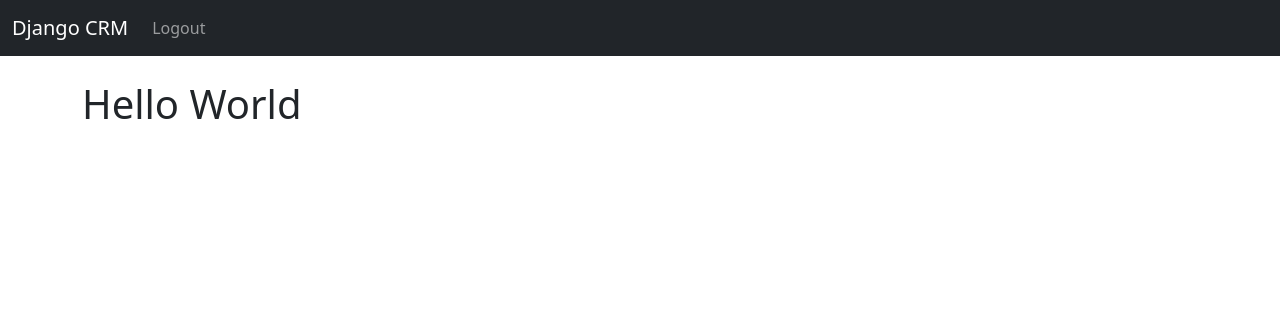
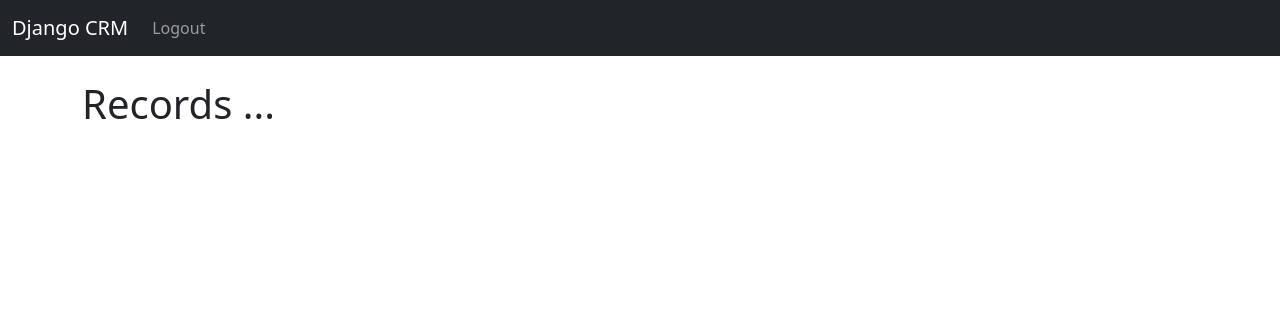
Before and after one commit to IYAS-Zawde/Django-CRM, a Django app: page / in a window 1280 px wide. Shown: the top 316 px of the page. Run offline with Django 5.2, Linux system fonts and the light colour scheme; the visitor is signed in with stand-in values (Sample User, id 1); data that the repository does not hold is empty.

Commit message:
View records

```diff
--- a/website/templates/home.html
+++ b/website/templates/home.html
@@ -3,7 +3,12 @@
 {% block content %}
 
 {% if user.is_authenticated %}
-<h1>Hello World</h1>
+<h1>Records ...</h1>
+{% if records %}
+  {% for record in records %}
+    {{record.id}} || {{ record }} <br/>
+  {% endfor %}
+{% endif %}
 
 {% else %}
 <div class="col-md-6 offset-md-3">
--- a/website/views.py
+++ b/website/views.py
@@ -2,8 +2,11 @@ from django.shortcuts import redirect, render
 from django.contrib.auth import authenticate, login, logout
 from django.contrib import messages
 from .forms import SignUpForm
+from .models import Record
 
 def home(request):
+    records = Record.objects.all()
+
     #check if requset method is POST or GET
     if request.method == 'POST':
         username = request.POST['user_name']
@@ -19,7 +22,7 @@ def home(request):
             messages.success(request, "There was an error")
             return redirect('home')
     else:
-        return render(request, 'home.html',{})
+        return render(request, 'home.html',{'records':records})
 
 # def login_user(request):
 #    pass
```
